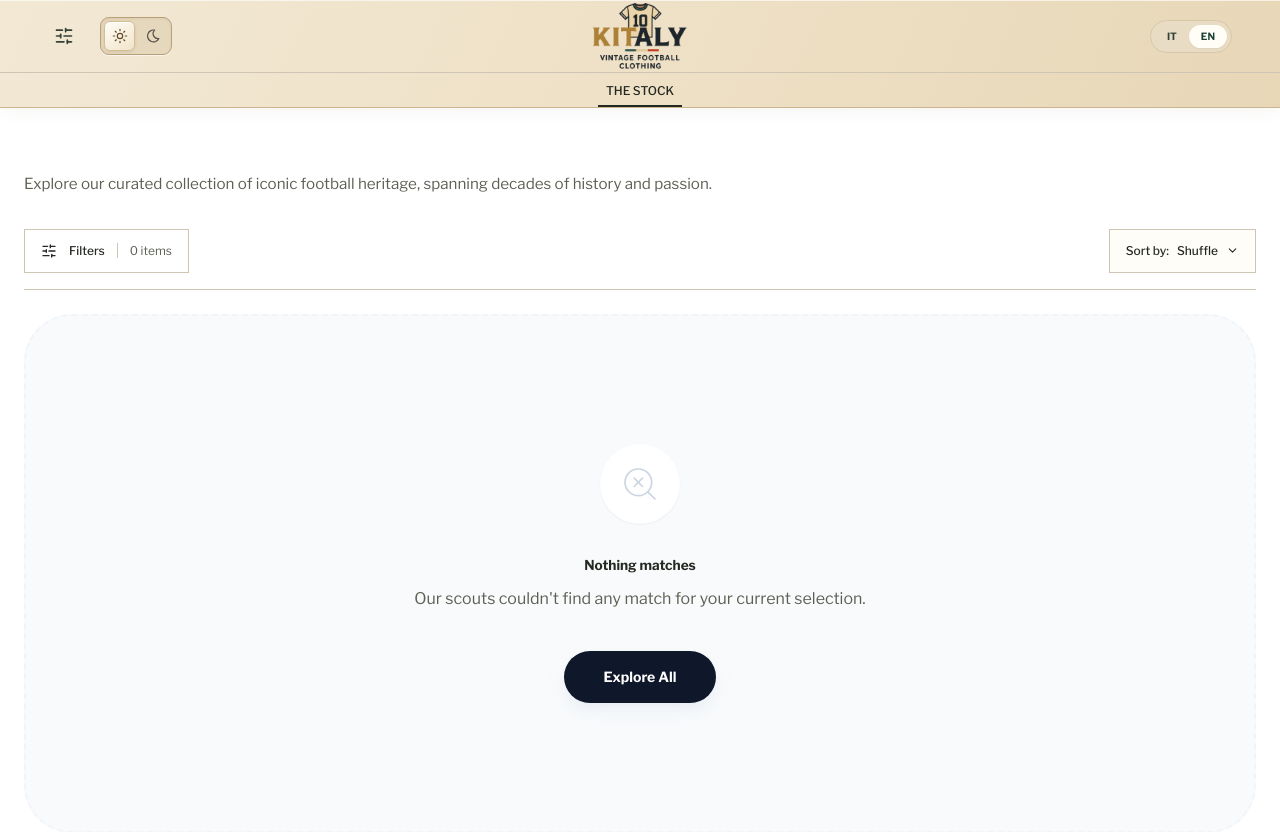
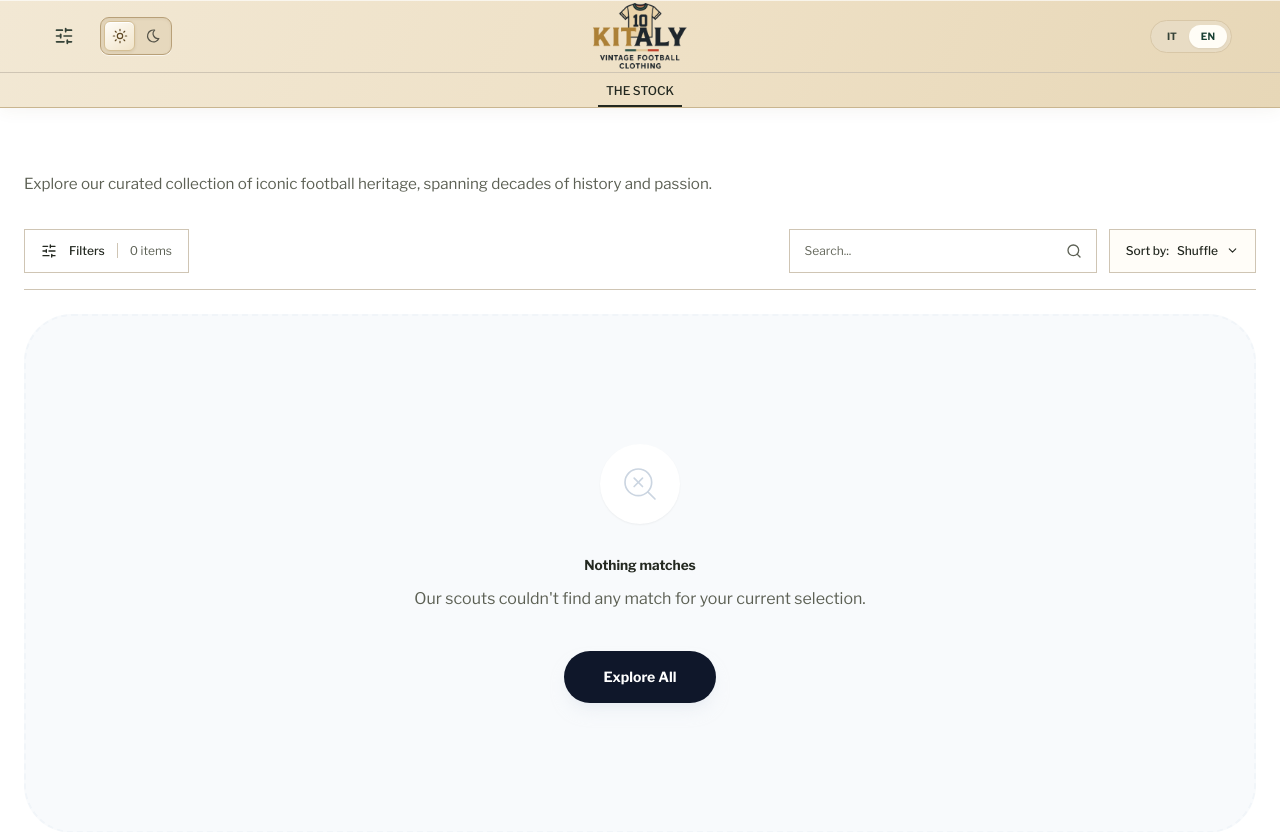
Before and after one commit to VitoAntonioPagone/kitaly, a Flask app: page / in a window 1280 px wide. Shown: the top 832 px of the page. Run offline with Flask 3, Linux system fonts and the light colour scheme; data that the repository does not hold is empty; some libraries are stand-ins or nearby versions; some web fonts are replaced.

Commit message:
Move catalogue search beside sorting outside filter drawer

```diff
--- a/static/css/filter-drawer.css
+++ b/static/css/filter-drawer.css
@@ -75,3 +75,19 @@ body.catalogue-renovated .pagination-links a { transition: border-color 160ms ea
     body.catalogue-renovated .catalogue-sort-options button,
     body.catalogue-renovated .pagination-links a { transition: none; }
 }
+
+/* Search sits directly before sorting and keeps the same 44px control rhythm. */
+.catalogue-toolbar__right { display: flex; align-items: center; justify-content: flex-end; gap: 12px; min-width: 0; margin-left: auto; }
+.catalogue-search { display: flex; align-items: center; width: clamp(180px, 24vw, 320px); min-width: 0; height: 44px; border: 1px solid var(--rule); background: transparent; transition: border-color 160ms ease; }
+.catalogue-search:focus-within { border-color: var(--control-accent); }
+.catalogue-search input[type=search] { width: 100%; min-width: 0; height: 100%; padding: 0 0 0 14px; border: 0; border-radius: 0; outline: 0; color: var(--ink); background: transparent; font: 400 12px 'Libre Franklin',sans-serif; }
+.catalogue-search input::placeholder { color: var(--muted); opacity: 1; }
+.catalogue-search button { display: grid; place-items: center; flex: 0 0 44px; width: 44px; height: 42px; color: var(--muted); }
+.catalogue-search button:hover { color: var(--control-accent); }
+.catalogue-search svg { width: 16px; height: 16px; }
+@media (max-width: 640px) {
+    body.catalogue-renovated .catalogue-toolbar { flex-wrap: wrap; }
+    .catalogue-toolbar__right { flex: 1 1 100%; width: 100%; }
+    .catalogue-search { flex: 1; width: auto; }
+    .catalogue-search input[type=search] { font-size: 16px; }
+}
--- a/templates/public/catalog.html
+++ b/templates/public/catalog.html
@@ -4,7 +4,7 @@
 {% block page_styles %}
 <link href="https://fonts.googleapis.com/css2?family=Barlow+Condensed:ital,wght@0,600;0,700;1,600&family=Libre+Franklin:wght@400;500;600;700&display=swap" rel="stylesheet">
 <link rel="stylesheet" href="{{ url_for('static', filename='css/catalogue-renovation.css', v='20261031-brass-hover') }}">
-<link rel="stylesheet" href="{{ url_for('static', filename='css/filter-drawer.css', v='20261031-brass-hover') }}">
+<link rel="stylesheet" href="{{ url_for('static', filename='css/filter-drawer.css', v='20261031-search-toolbar') }}">
 {% endblock %}
 
 {% block title %}{{ _('Catalogue') }}{% if request.args.get('brand') %} — {{ request.args.get('brand') }}{% endif %} —
@@ -209,13 +209,7 @@ The Stock{% endblock %}
                         {% set selected_sleeves = request.args.getlist('maniche') %}
                         {% set selected_seasons = request.args.getlist('stagione') %}
                         {% set selected_sizes = request.args.getlist('taglia') %}
-                        <div class="relative group">
-                            <i data-lucide="search"
-                                class="absolute left-0 top-1/2 -translate-y-1/2 w-4 h-4 text-slate-400 group-focus-within:text-italy-600 transition-colors"></i>
-                            <input type="text" name="q" value="{{ request.args.get('q', '') }}"
-                                placeholder="{{ _('Search...') }}"
-                                class="w-full pl-7 py-2 bg-transparent border-b border-slate-200 focus:border-italy-600 outline-none text-sm transition-all">
-                        </div>
+                        <input type="hidden" name="q" value="{{ request.args.get('q', '') }}">
 
                         <div class="space-y-6">
                             <div>
@@ -473,6 +467,16 @@ The Stock{% endblock %}
                 </dialog>
             </div>
         </aside>
+                <div class="catalogue-toolbar__right">
+                    <form action="{{ url_for('public.catalog') }}" method="GET" role="search" class="catalogue-search">
+                        <input type="search" name="q" value="{{ request.args.get('q', '') }}" placeholder="{{ _('Search...') }}" aria-label="{{ 'Cerca nel catalogo' if session.get('lang') == 'it' else 'Search the catalogue' }}">
+                        <button type="submit" aria-label="{{ _('Search') }}"><i data-lucide="search" aria-hidden="true"></i></button>
+                        {% for key, values in request.args.lists() %}
+                        {% if key not in ['q', 'page', 'seed'] %}
+                        {% for value in values %}<input type="hidden" name="{{ key }}" value="{{ value }}">{% endfor %}
+                        {% endif %}
+                        {% endfor %}
+                    </form>
                 <form action="{{ url_for('public.catalog') }}" method="GET" class="flex items-center gap-3">
                     {% set current_sort = request.args.get('sort', 'random') %}
                     {% set sort_labels = {'newest': 'Ultimi arrivi' if session.get('lang') == 'it' else 'Latest arrivals', 'oldest': 'Stagione: più vecchie prima' if session.get('lang') == 'it' else 'Season: Oldest first', 'random': 'Casuale' if session.get('lang') == 'it' else 'Shuffle'} %}
@@ -499,6 +503,7 @@ The Stock{% endblock %}
                     <input type="hidden" name="seed" value="{{ shuffle_seed }}">
                     {% endif %}
                 </form>
+                </div>
             </div>
 
             {{ pagination('top') }}
```
